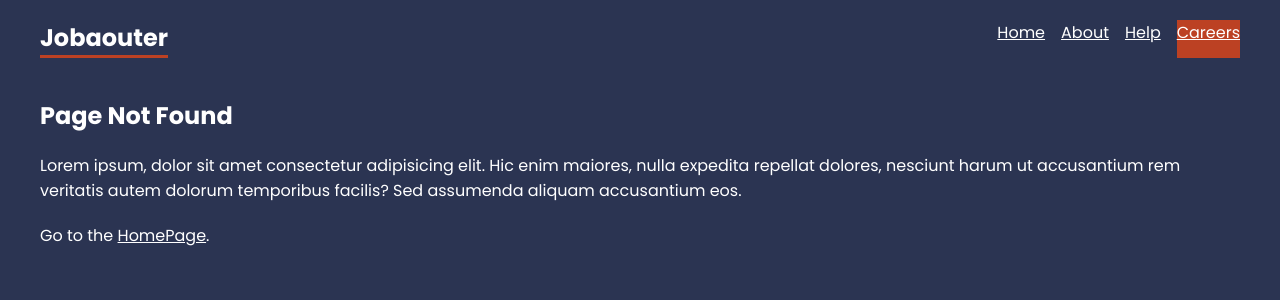
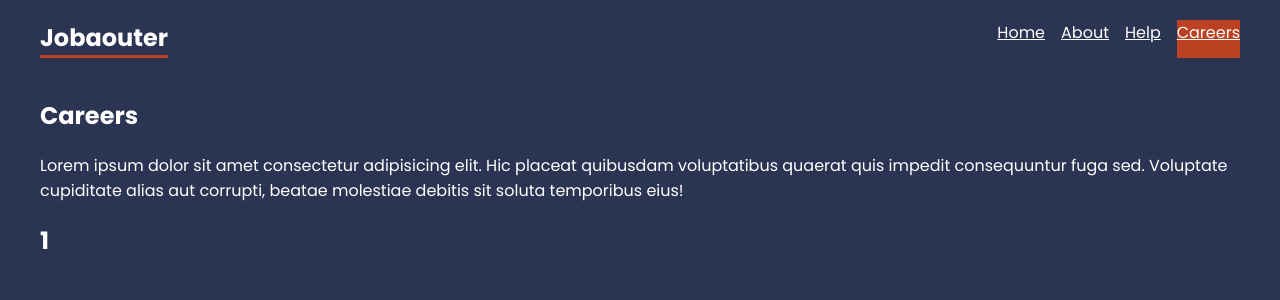
Before and after one commit to nijikoto/jobarouter, a React (Create React App) app: page /careers/1 in a window 1280 px wide. Shown: the top 300 px of the page. Built offline with nearby package versions, Linux system fonts and the light colour scheme.

Commit message:
feat:add careersdeatils.js

```diff
--- a/src/App.js
+++ b/src/App.js
@@ -12,6 +12,7 @@ import Faq from './pages/help/Faq'
 import Contact from './pages/help/Contact'
 import NotFound from './pages/NotFound'
 import Careers, { careerLoader } from './pages/careers/Careers'
+import CareerDetails from './pages/careers/CareerDetails'
 
 //layouts
 import RootLayout from './layouts/RootLayout'
@@ -33,6 +34,7 @@ const router = createBrowserRouter(
       </Route>
       <Route path="careers" element={<CareersLayout />}>
         <Route index element={<Careers />} loader={careerLoader} />
+        <Route path=":id" element={<CareerDetails />} />
       </Route>
 
       <Route path="*" element={<NotFound />}></Route>
--- /dev/null
+++ b/src/pages/careers/CareerDetails.js
@@ -0,0 +1,10 @@
+import { useParams } from 'react-router-dom'
+
+export default function CareerDetails() {
+  const { id } = useParams()
+  return (
+    <div className="careers-details">
+      <h2>{id}</h2>
+    </div>
+  )
+}
```
